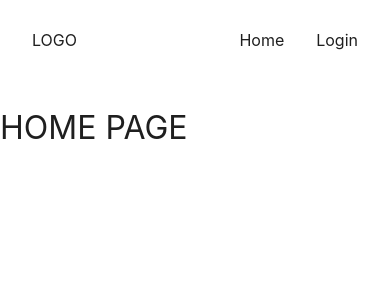
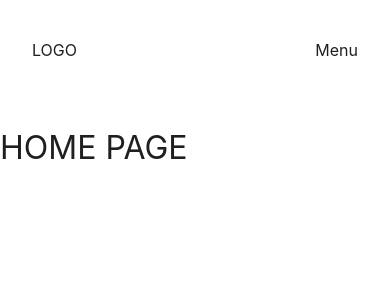
Before and after one commit to sandricoprovo/bueuely, a SvelteKit app: page / in a window 390 px wide. Shown: the top 300 px of the page. Built offline with nearby package versions, Linux system fonts and the light colour scheme.

Commit message:
feat(config): adds folder aliasing

```diff
--- a/src/components/Header.svelte
+++ b/src/lib/components/Header.svelte
@@ -2,14 +2,14 @@
     import NavBar from "./Navigation/NavBar.svelte";
     import NavMenu from "./Navigation/NavMenu.svelte";
 
-    // TODO: replace with real auth check
     const isAuthenticated = false;
-    const isMobile = false;
+    let screenWidth: number;
 </script>
 
+<svelte:window bind:innerWidth={screenWidth} />
 <header class="container__padding">
     <p>LOGO</p>
-    {#if isMobile}
+    {#if screenWidth < 640}
         <NavMenu {isAuthenticated} />
     {:else}
         <NavBar {isAuthenticated} />
--- a/src/components/Navigation/NavBar.svelte
+++ b/src/lib/components/Navigation/NavBar.svelte
@@ -1,5 +1,5 @@
 <script lang="ts">
-    import { NAVIGATION_LINKS } from "../../config/navigation.config";
+    import { NAVIGATION_LINKS } from "$config/navigation.config";
     import NavLink from "./elements/NavLink.svelte";
 
     export let isAuthenticated: boolean;
--- a/src/components/Navigation/NavMenu.svelte
+++ b/src/lib/components/Navigation/NavMenu.svelte
@@ -1,5 +1,5 @@
 <script lang="ts">
-    import { NAVIGATION_LINKS } from "../../config/navigation.config";
+    import { NAVIGATION_LINKS } from "$config/navigation.config";
     import Content from "./elements/Content.svelte";
     import MenuButton from "./elements/MenuButton.svelte";
     import NavLink from "./elements/NavLink.svelte";
--- a/src/components/Navigation/elements/NavLink.svelte
+++ b/src/lib/components/Navigation/elements/NavLink.svelte
@@ -27,7 +27,7 @@
             transition: opacity var(--transition), bottom var(--transition);
         }
 
-        @media supports (hover: hover) {
+        @media (hover: hover) {
             &:hover::after {
                 opacity: 1;
                 bottom: -8px;
--- a/src/routes/+layout.svelte
+++ b/src/routes/+layout.svelte
@@ -2,7 +2,7 @@
     import "../styles/reset.css";
     import "../styles/fonts.css";
     import "../styles/global.css";
-    import Header from "../components/Header.svelte";
+    import Header from "$lib/components/Header.svelte";
 </script>
 
 <Header />
--- a/svelte.config.js
+++ b/svelte.config.js
@@ -12,6 +12,9 @@ const config = {
             checkOrigin: process.env.NODE_ENV === 'production' ? true : false
         },
         adapter: adapter(),
+        alias: {
+            $config: './src/config',
+        }
     },
 };
 
```
Also changed, not shown: src/lib/components/Navigation/elements/Content.svelte (renamed from src/components/Navigation/elements/Content.svelte), src/lib/components/Navigation/elements/MenuButton.svelte (renamed from src/components/Navigation/elements/MenuButton.svelte), src/lib/components/Navigation/elements/NavList.svelte (renamed from src/components/Navigation/elements/NavList.svelte), src/lib/components/Navigation/elements/NavListItem.svelte (renamed from src/components/Navigation/elements/NavListItem.svelte), src/lib/components/ThemeToggle.svelte (renamed from src/components/ThemeToggle.svelte).
